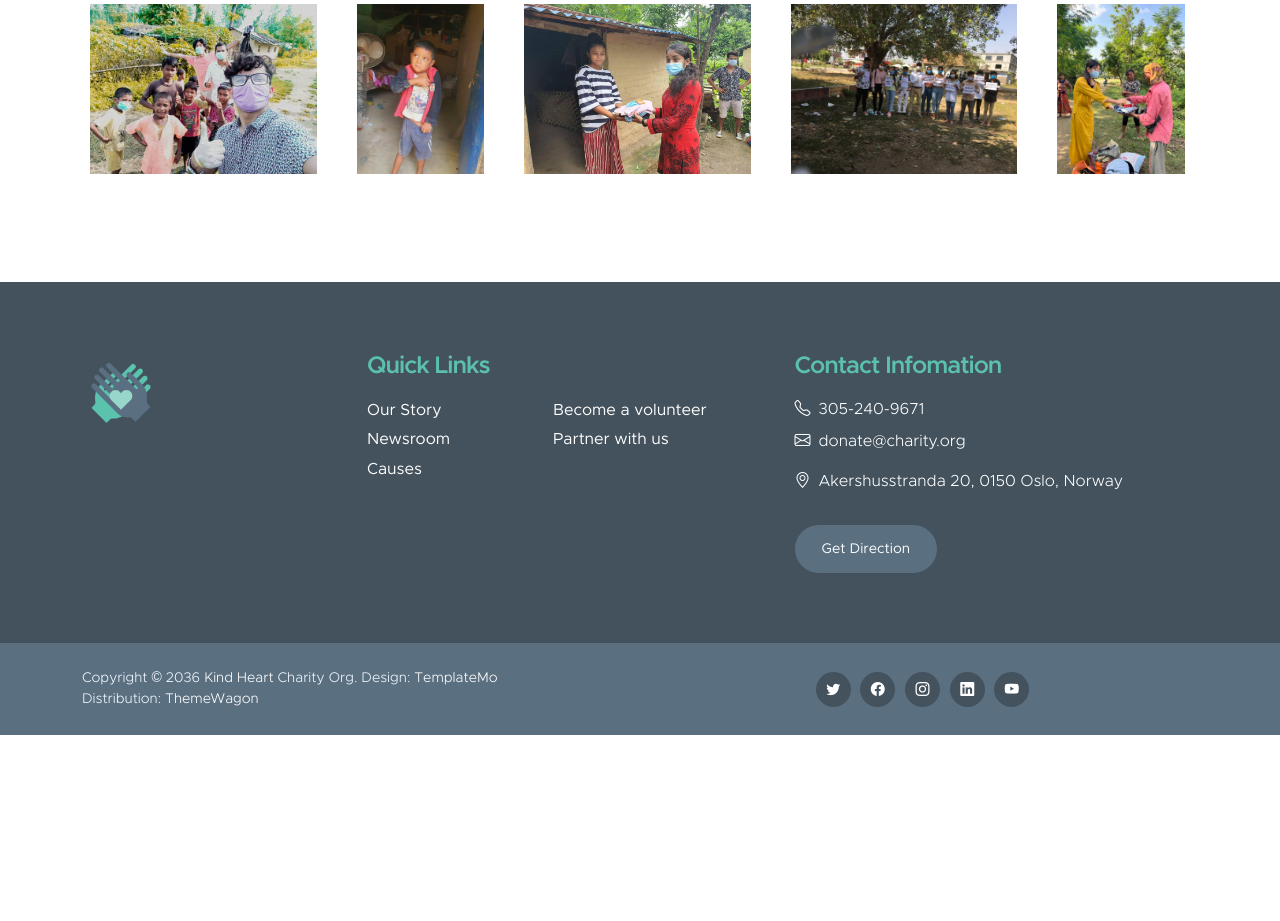
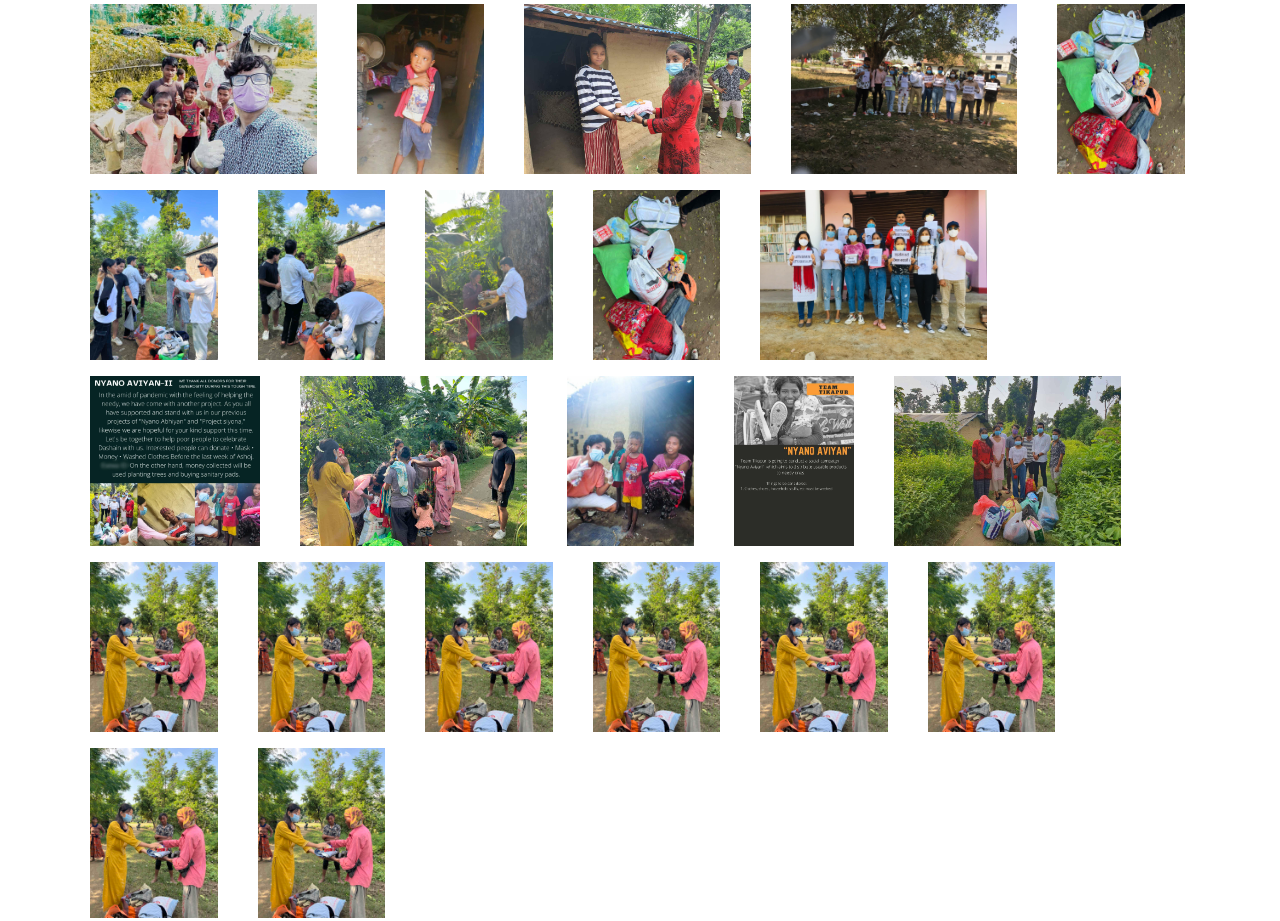
Before and after one commit to neptechpal/aasakapaila, a plain HTML site: page gallery.html in a window 1280 px wide. Shown: the part 786-1707 px from the top of the page. Before the commit the page ends 1521 px from the top, so only its background shows below. Drawn offline with nearby package versions, Linux system fonts and the light colour scheme.

Commit message:
contet  addedd

```diff
--- a/gallery.html
+++ b/gallery.html
@@ -197,9 +197,44 @@
 
 
                     <a href="fb-images/img10.jpg" data-lightbox="roadtrip" class="w-auto m-2"><img
-                            class="img-fluid image-displayer" src="fb-images/img10.jpg" alt="image 1"></a>
+                            class="img-fluid image-displayer" src="fb-images/img11.jpg" alt="image 1"></a><a
+                        href="fb-images/img11.jpg" data-lightbox="roadtrip" class="w-auto m-2"><img
+                            class="img-fluid image-displayer" src="fb-images/img12.jpg" alt="image 1"></a><a
+                        href="fb-images/img12.jpg" data-lightbox="roadtrip" class="w-auto m-2"><img
+                            class="img-fluid image-displayer" src="fb-images/img13.jpg" alt="image 1"></a><a
+                        href="fb-images/img13.jpg" data-lightbox="roadtrip" class="w-auto m-2"><img
+                            class="img-fluid image-displayer" src="fb-images/img14.jpg" alt="image 1"></a><a
+                        href="fb-images/img14.jpg" data-lightbox="roadtrip" class="w-auto m-2"><img
+                            class="img-fluid image-displayer" src="fb-images/img15.jpg" alt="image 1"></a><a
+                        href="fb-images/img15.jpg" data-lightbox="roadtrip" class="w-auto m-2"><img
+                            class="img-fluid image-displayer" src="fb-images/img16.jpg" alt="image 1"></a><a
+                        href="fb-images/img16.jpg" data-lightbox="roadtrip" class="w-auto m-2"><img
+                            class="img-fluid image-displayer" src="fb-images/img17.jpg" alt="image 1"></a><a
+                        href="fb-images/img17.jpg" data-lightbox="roadtrip" class="w-auto m-2"><img
+                            class="img-fluid image-displayer" src="fb-images/img18.jpg" alt="image 1"></a><a
+                        href="fb-images/img18.jpg" data-lightbox="roadtrip" class="w-auto m-2"><img
+                            class="img-fluid image-displayer" src="fb-images/img19.jpg" alt="image 1"></a><a
+                        href="fb-images/img19.jpg" data-lightbox="roadtrip" class="w-auto m-2"><img
+                            class="img-fluid image-displayer" src="fb-images/img20.jpg" alt="image 1"></a><a
+                        href="fb-images/img20.jpg" data-lightbox="roadtrip" class="w-auto m-2"><img
+                            class="img-fluid image-displayer" src="fb-images/img21.jpg" alt="image 1"></a><a
+                        href="fb-images/img21.jpg" data-lightbox="roadtrip" class="w-auto m-2"><img
+                            class="img-fluid image-displayer" src="fb-images/img10.jpg" alt="image 1"></a><a
+                        href="fb-images/img22.jpg" data-lightbox="roadtrip" class="w-auto m-2"><img
+                            class="img-fluid image-displayer" src="fb-images/img10.jpg" alt="image 1"></a><a
+                        href="fb-images/img23.jpg" data-lightbox="roadtrip" class="w-auto m-2"><img
+                            class="img-fluid image-displayer" src="fb-images/img10.jpg" alt="image 1"></a><a
+                        href="fb-images/img24.jpg" data-lightbox="roadtrip" class="w-auto m-2"><img
+                            class="img-fluid image-displayer" src="fb-images/img10.jpg" alt="image 1"></a><a
+                        href="fb-images/img25.jpg" data-lightbox="roadtrip" class="w-auto m-2"><img
+                            class="img-fluid image-displayer" src="fb-images/img10.jpg" alt="image 1"></a><a
+                        href="fb-images/img26.jpg" data-lightbox="roadtrip" class="w-auto m-2"><img
+                            class="img-fluid image-displayer" src="fb-images/img10.jpg" alt="image 1"></a><a
+                        href="fb-images/img27.jpg" data-lightbox="roadtrip" class="w-auto m-2"><img
+                            class="img-fluid image-displayer" src="fb-images/img10.jpg" alt="image 1"></a><a
+                        href="fb-images/img28.jpg" data-lightbox="roadtrip" class="w-auto m-2"><img
+                            class="img-fluid image-displayer" src="fb-images/img10.jpg" alt="image 1"></a><a </div>
                 </div>
-            </div>
         </section>
     </main>
 
```
Also changed, not shown: index.html (+12 -10 lines), fb-images/clothes.jpg (added), fb-images/educationn.png (added), fb-images/flood.jpg (added), fb-images/ourstory.jpg (added), fb-images/volunteer.jpg (added), 1 other file.
